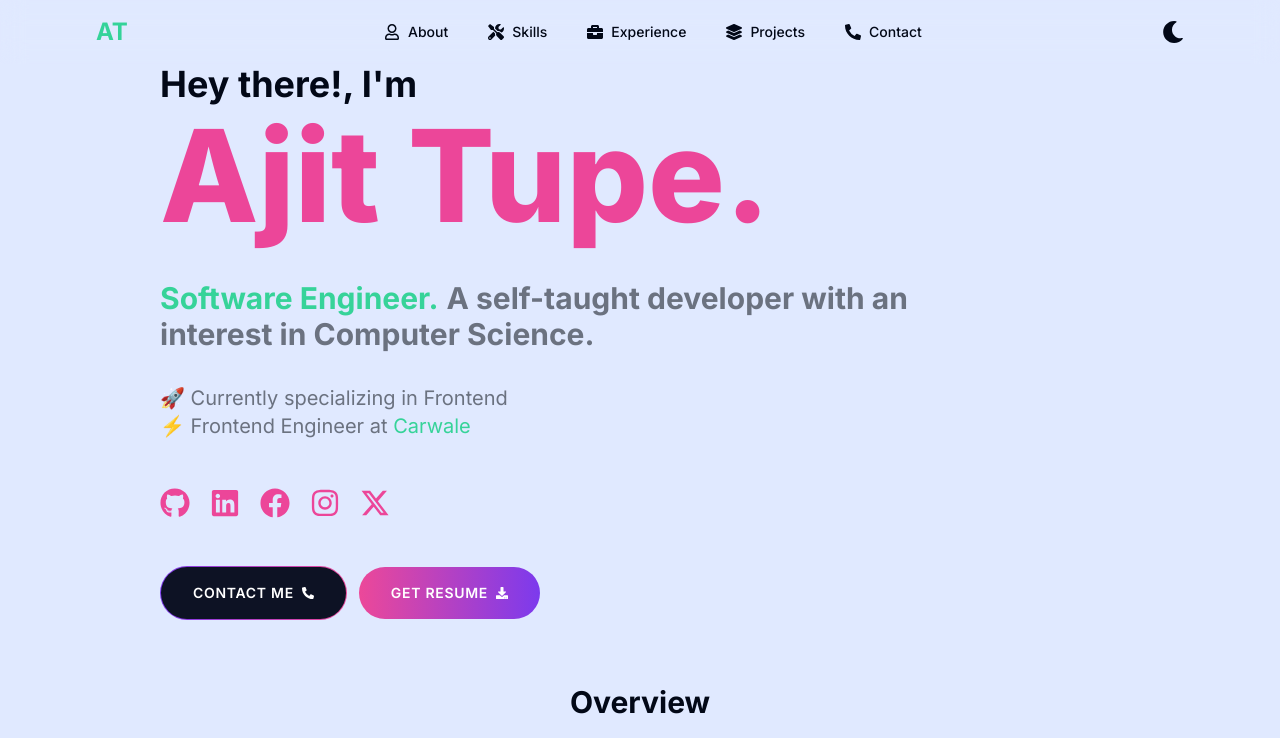
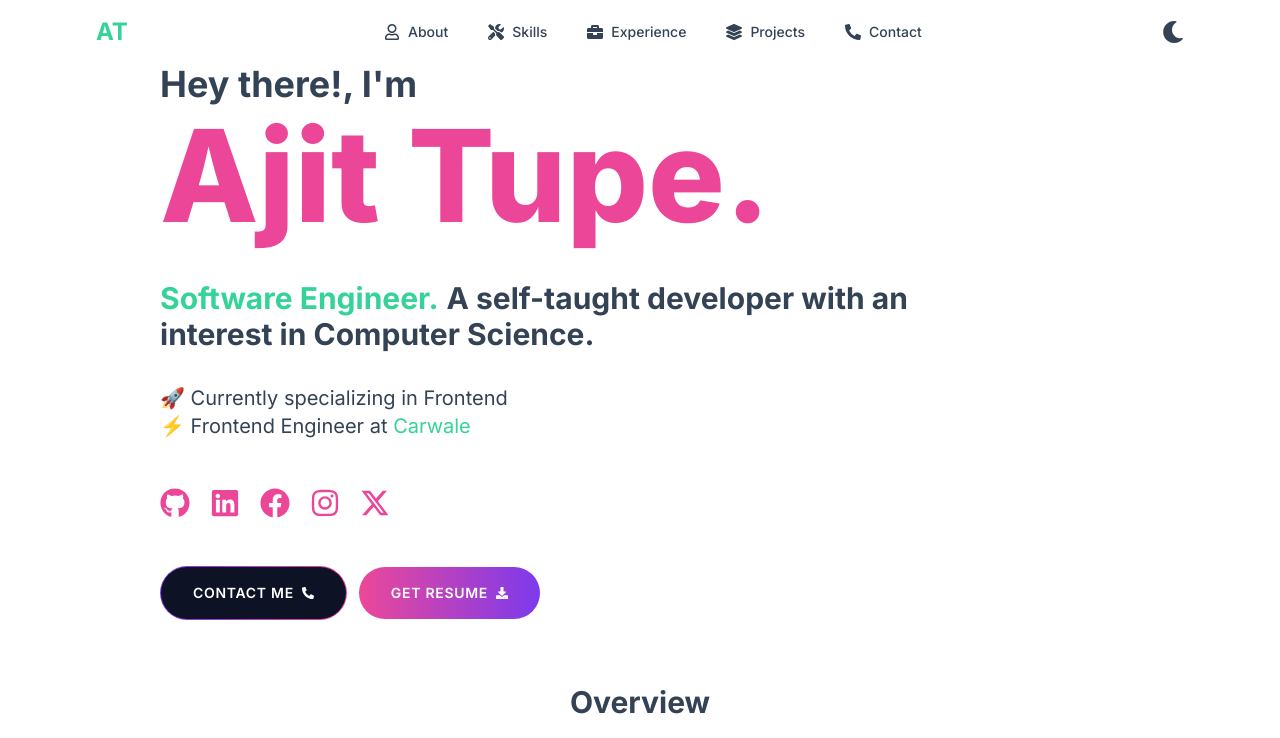
Before and after one commit to ajittupe2548/ajit-tupe-portfolio, a Next.js app: page / in a window 1280 px wide. Shown: the top 738 px of the page. Built offline with nearby package versions, Linux system fonts and the light colour scheme.

Commit message:
Updated: Primary mapping

```diff
--- a/src/app/globals.css
+++ b/src/app/globals.css
@@ -4,8 +4,9 @@
 
 @layer base {
     :root {
-        --primary1-back: 223, 100%, 94%;
-        --primary1-front: 222.2 84% 4.9%;
+        --primary-light: 215, 16%, 47%;
+        --primary: 215, 25%, 27%;
+        --primary-dark: 0, 0%, 100%;
         --secondary1-back: 330 81% 60%;
         --secondary1-front: 330 81% 60%;
         --tertiary1-back: 223, 100%, 94%;
@@ -15,8 +16,9 @@
     }
 
     .dark {
-        --primary1-back: 222.2 84% 4.9%;
-        --primary1-front: 210 40% 98%;
+        --primary-light: 214, 32%, 91%;
+        --primary: 215, 20%, 65%;
+        --primary-dark: 222, 47%, 11%;
         --secondary1-back: 330 81% 60%;
         --secondary1-front: 330 81% 60%;
         --tertiary1-back: 222.2 84% 4.9%;
@@ -30,6 +32,6 @@
         @apply border-border;
     }
     body {
-        @apply bg-primary1-back text-primary1-front;
+        @apply bg-primary-dark text-primary;
     }
 }
--- a/src/components/Introduction.tsx
+++ b/src/components/Introduction.tsx
@@ -17,12 +17,12 @@ const Introduction: React.FC = () => {
                     <span className='text-tertiary1-front'>
                         Software Engineer.
                     </span>
-                    <span className='text-gray-500 ml-2'>
+                    <span className='ml-2'>
                         A self-taught developer with an <br /> interest in
                         Computer Science.
                     </span>
                 </p>
-                <p className='text-base md:text-xl font-normal mt-8 text-gray-500'>
+                <p className='text-base md:text-xl font-normal mt-8'>
                     🚀 Currently specializing in Frontend <br />⚡ Frontend
                     Engineer at{' '}
                     <Link
--- a/tailwind.config.js
+++ b/tailwind.config.js
@@ -9,9 +9,18 @@ module.exports = {
         extend: {
             colors: {
                 border: 'hsl(var(--border))',
+                primary: {
+                    light: 'hsl(var(--primary-light))',
+                    DEFAULT: 'hsl(var(--primary))',
+                    dark: 'hsl(var(--primary-dark))',
+                },
                 primary1: {
                     front: 'hsl(var(--primary1-front))',
                     back: 'hsl(var(--primary1-back))',
+                },
+                primary2: {
+                    front: 'hsl(var(--primary2-front))',
+                    back: 'hsl(var(--primary2-back))',
                 },
                 secondary1: {
                     front: 'hsl(var(--secondary1-front))',
```
